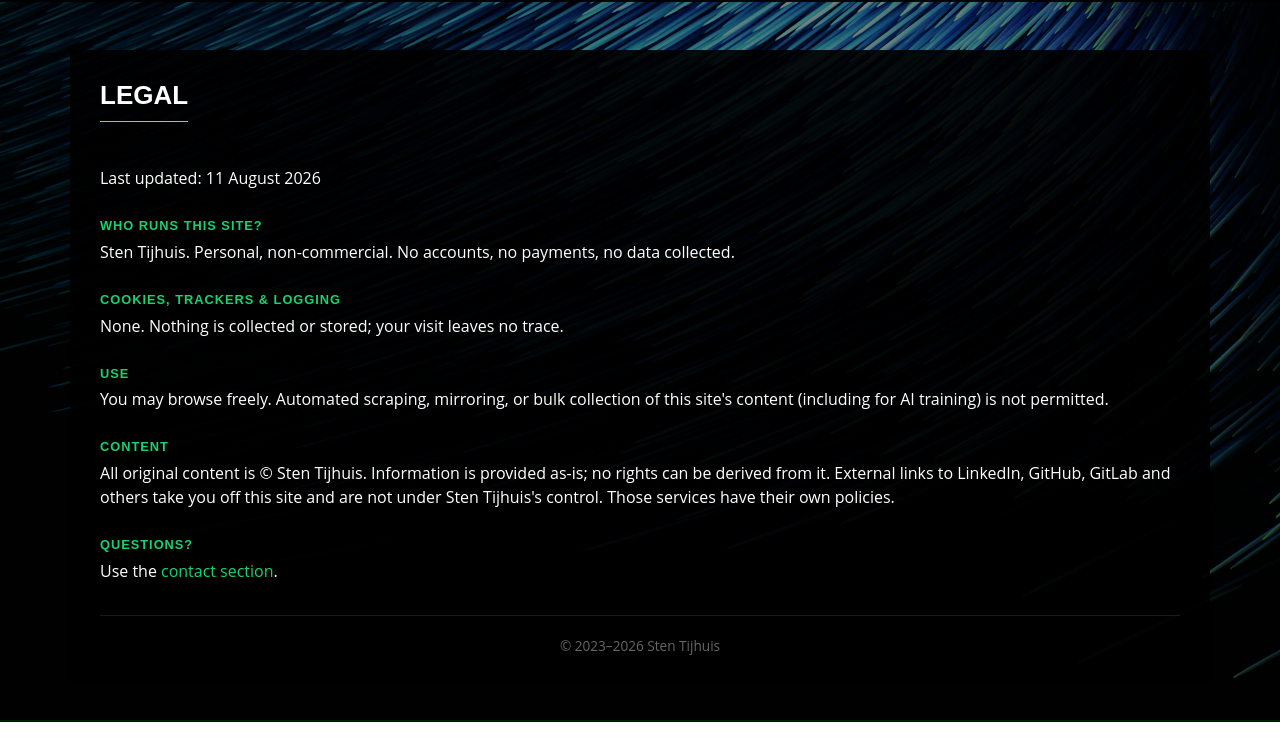
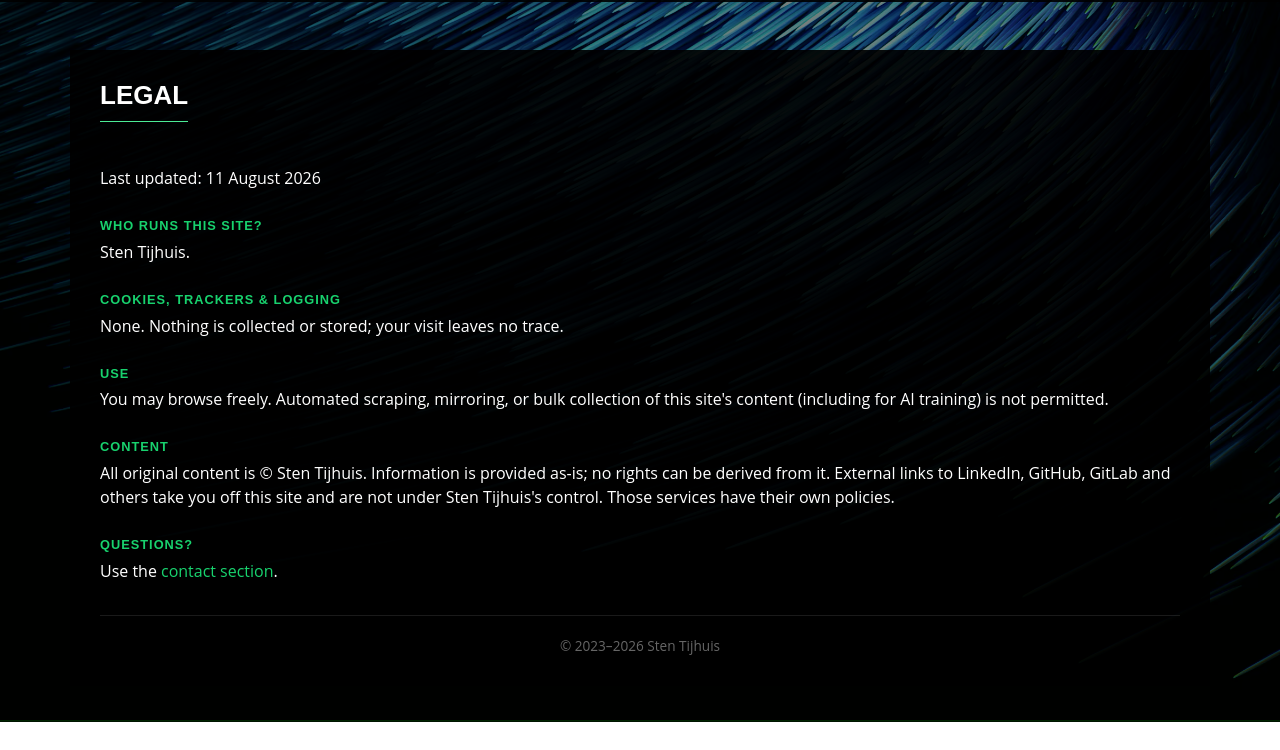
Before and after one commit to THectic-NL/StenTijhuis.nl, a plain HTML site: page webroot/legal/index.html in a window 1280 px wide. Shown: the part 78-828 px from the top of the page. Drawn offline with Linux system fonts and the light colour scheme.

Commit message:
revise legal text

```diff
--- a/webroot/legal/index.html
+++ b/webroot/legal/index.html
@@ -49,7 +49,7 @@
         <p class="text-muted small mb-4">Last updated: 11 August 2026</p>
 
         <h4>Who runs this site?</h4>
-        <p>Sten Tijhuis. Personal, non-commercial. No accounts, no payments, no data collected.</p>
+        <p>Sten Tijhuis.</p>
 
         <h4>Cookies, trackers &amp; logging</h4>
         <p>None. Nothing is collected or stored; your visit leaves no trace.</p>
```
